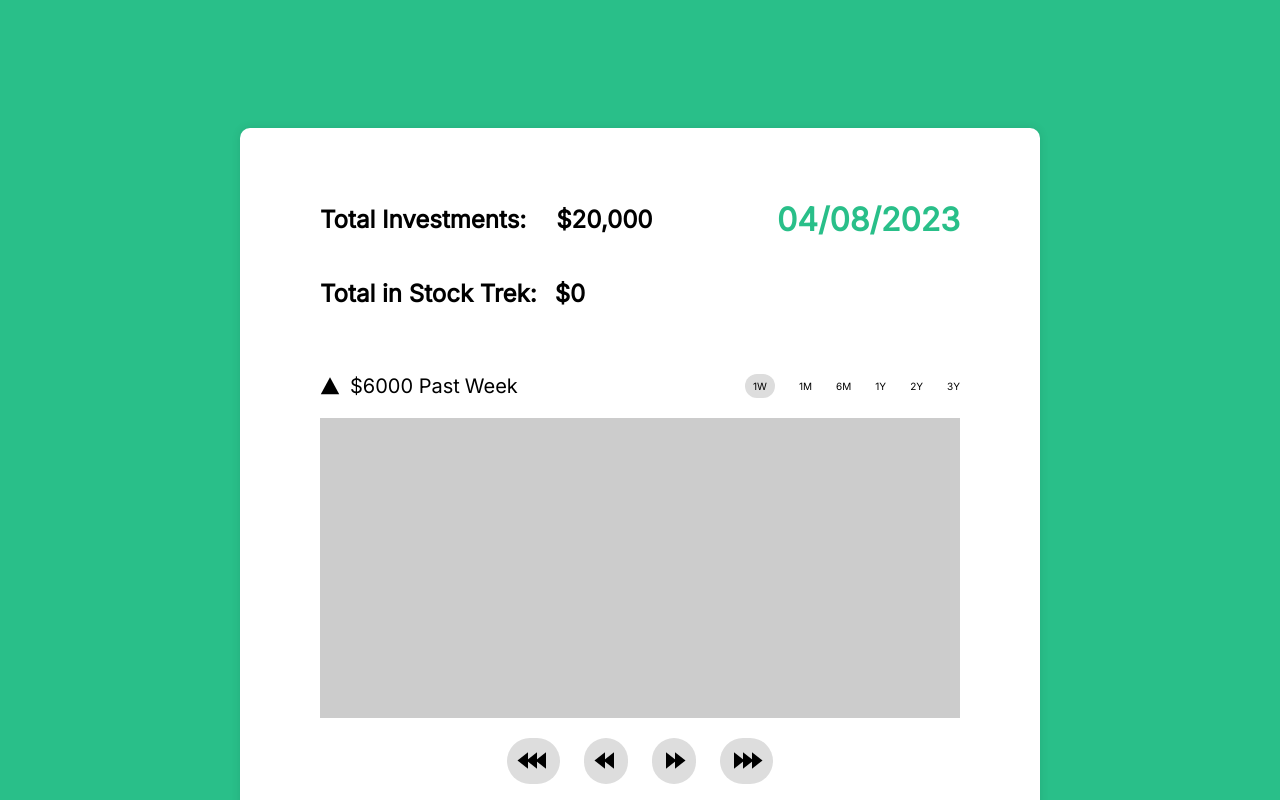
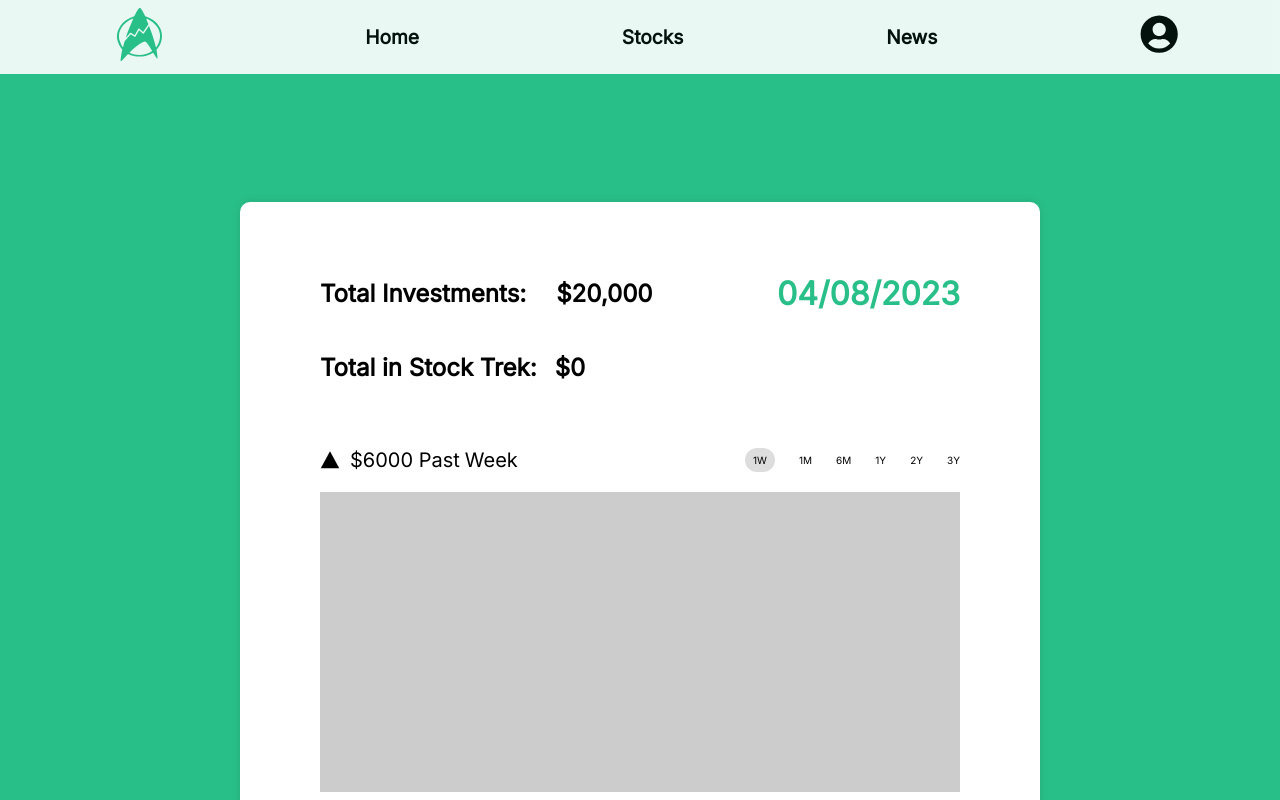
Before and after one commit to SelenaChen123/StockTrek, a React (Create React App) app in the folder frontend/: page / in a window 1280 px wide. Shown: the top 800 px of the page. Built offline with nearby package versions, Linux system fonts and the light colour scheme.

Commit message:
Added nav bar to home

```diff
--- a/frontend/src/Home.js
+++ b/frontend/src/Home.js
@@ -1,3 +1,4 @@
+import Navbar from "./components/Navbar";
 import Card from "./components/Card";
 import NetChange from "./components/NetChange"
 import "./styles/Home.css";
@@ -6,6 +7,8 @@ import { RxTriangleRight } from "react-icons/rx";
 
 function Home() {
     return (
+        <div>
+            <Navbar />
             <div className="Home">
                 <Card width="800px">
                     <div className="row space-out">
@@ -131,6 +134,7 @@ function Home() {
                     </div>
                 </Card >
             </div >
+        </div>
     );
 }
 
```
Lines whose indentation alone changed are shown as unchanged.
